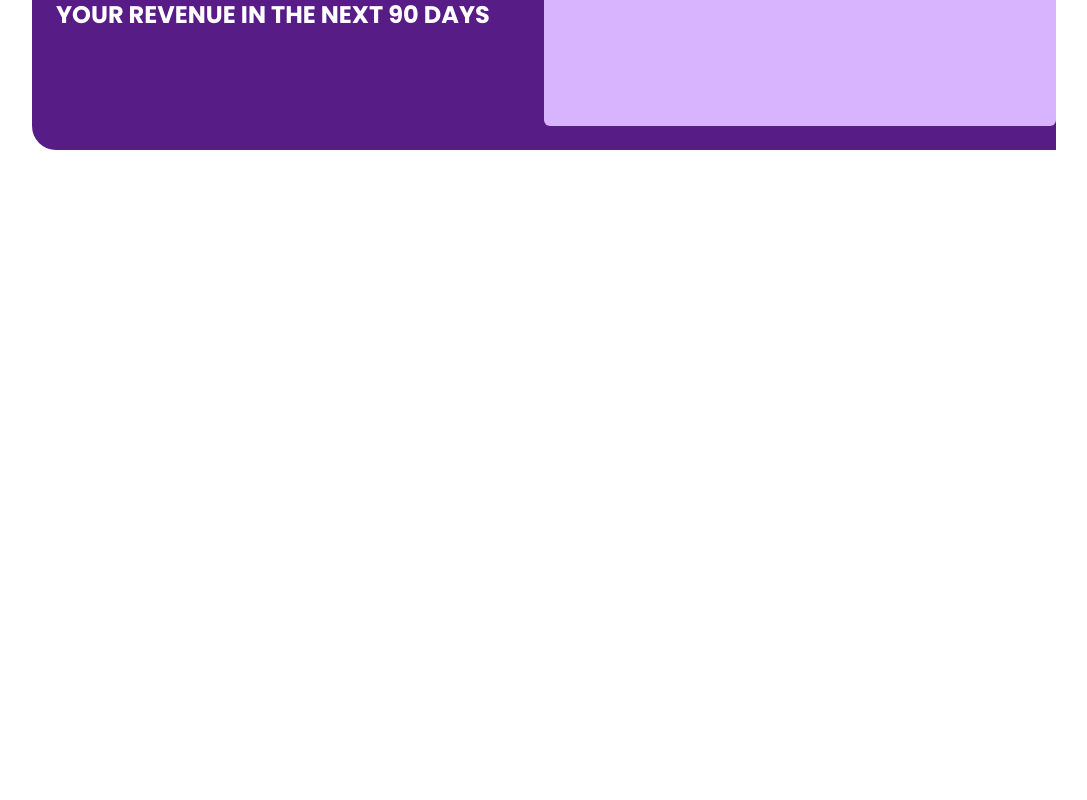
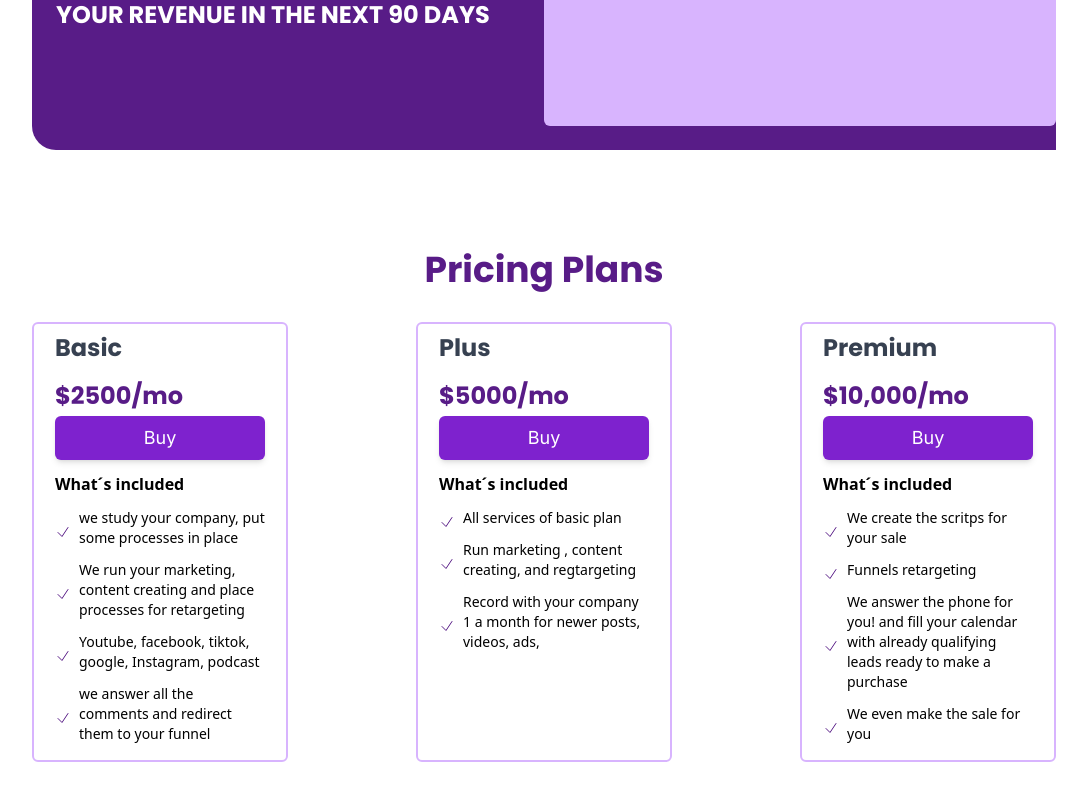
Before and after one commit to enrique-dev-coder/escalante.marketing, a Next.js app: page / in a window 1280 px wide. Shown: the part 2550-3350 px from the top of the page, without its empty margins (96-1183 px from the left). Before the commit the page ends 2740 px from the top, so only its background shows below. Built offline with nearby package versions, Linux system fonts and the light colour scheme.

Commit message:
added pricing boxes

```diff
--- /dev/null
+++ b/src/Data/services.js
@@ -0,0 +1,31 @@
+export const services = [
+  {
+    title: "Basic",
+    price: "$2500",
+    included: [
+      "we study your company, put some processes in place",
+      "We run your marketing, content creating and place processes for retargeting ",
+      "Youtube, facebook, tiktok, google, Instagram, podcast",
+      "we answer all the comments and redirect them to your funnel",
+    ],
+  },
+  {
+    title: "Plus",
+    price: "$5000",
+    included: [
+      "All services of basic plan",
+      "Run marketing , content creating, and regtargeting",
+      "Record with your company 1 a month for newer posts, videos, ads,",
+    ],
+  },
+  {
+    title: "Premium",
+    price: "$10,000",
+    included: [
+      "We create the scritps for your sale",
+      "Funnels retargeting",
+      "We answer the phone for you! and fill your calendar with already qualifying leads ready to make a purchase ",
+      "We even make the sale for you",
+    ],
+  },
+];
--- a/src/components/Common/ButtonPrimary.jsx
+++ b/src/components/Common/ButtonPrimary.jsx
@@ -1,8 +1,12 @@
 import React from "react";
 
-const ButtonPrimary = ({ text }) => {
+const ButtonPrimary = ({ text, full }) => {
   return (
-    <button className="secondary_font text-white text-lg  bg-primary_button_color hover:bg-hover_button_color  shadow-md  transition-all py-2 px-6 rounded-md">
+    <button
+      className={`${
+        full && "w-full"
+      } secondary_font text-white text-lg  bg-primary_button_color hover:bg-hover_button_color  shadow-md  transition-all py-2 px-6 rounded-md`}
+    >
       {text}
     </button>
   );
--- /dev/null
+++ b/src/components/Common/Specific/PricingBox.jsx
@@ -0,0 +1,43 @@
+import React from "react";
+import { Header2Text, ButtonPrimary } from "../../Common";
+
+const PricingBox = ({ title, price, included }) => {
+  return (
+    <article className="border-2 rounded-md border-soft_color_bg py-2 mb-8 lg:w-1/4">
+      <div className=" w-5/6 mx-auto flex flex-col space-y-1 ">
+        <Header2Text text={title} />
+        <Header2Text color="text-primary_headers_purple" text={`${price}/mo`} />
+        <ButtonPrimary full text={"Buy"} />
+        <p className=" py-2 font-semibold">What´s included</p>
+        <>
+          {included.map((service, i) => (
+            <div
+              key={i}
+              className="flex space-x-2 items-center content-center w-full "
+            >
+              <div>
+                <svg
+                  xmlns="http://www.w3.org/2000/svg"
+                  fill="none"
+                  viewBox="0 0 24 24"
+                  strokeWidth={1.5}
+                  stroke="#581c87"
+                  className="w-4 h-4"
+                >
+                  <path
+                    strokeLinecap="round"
+                    strokeLinejoin="round"
+                    d="M4.5 12.75l6 6 9-13.5"
+                  />
+                </svg>
+              </div>
+              <p className=" mb-2 text-sm">{service}</p>
+            </div>
+          ))}
+        </>
+      </div>
+    </article>
+  );
+};
+
+export default PricingBox;
--- a/src/components/Common/index.js
+++ b/src/components/Common/index.js
@@ -4,3 +4,4 @@ export { default as Header1Text } from "./Header1Text";
 export { default as Header2Text } from "./Header2Text";
 export { default as Header3Text } from "./Header3Text";
 export { default as Space } from "./Space";
+export { default as PricingBox } from "./Specific/PricingBox";
--- /dev/null
+++ b/src/components/Pages/HomePage/PricingPlans.jsx
@@ -0,0 +1,35 @@
+import React from "react";
+import { Header1Text, PricingBox } from "../../Common";
+import { ContainerOneSection } from "../../Layout";
+import { services } from "../../../Data/services";
+const Content = () => (
+  <>
+    <Header1Text
+      isItPageTitle={false}
+      text="Pricing Plans"
+      text_size="text-4xl"
+      text_color="text-primary_headers_purple"
+    />
+    <div className="flex flex-col lg:justify-between lg:flex-row ">
+      {services.map((item) => (
+        <PricingBox
+          title={item.title}
+          price={item.price}
+          included={item.included}
+        />
+      ))}
+    </div>
+  </>
+);
+
+const PricingPlans = () => {
+  return (
+    <ContainerOneSection
+      cetered
+      Section={<Content />}
+      addedClasses="lg:my-[100px]"
+    />
+  );
+};
+
+export default PricingPlans;
--- a/src/components/Pages/HomePage/index.jsx
+++ b/src/components/Pages/HomePage/index.jsx
@@ -5,6 +5,7 @@ import FirstBlock from "./FirstBlock";
 import SecondBlock from "./SecondBlock";
 import SecondBanner from "./SecondBanner";
 import ThirdBlock from "./ThirdBlock";
+import PricingPlans from "./PricingPlans";
 
 const HomePage = () => {
   return (
@@ -15,6 +16,7 @@ const HomePage = () => {
       <SecondBlock />
       <SecondBanner />
       <ThirdBlock />
+      <PricingPlans />
     </main>
   );
 };
```
